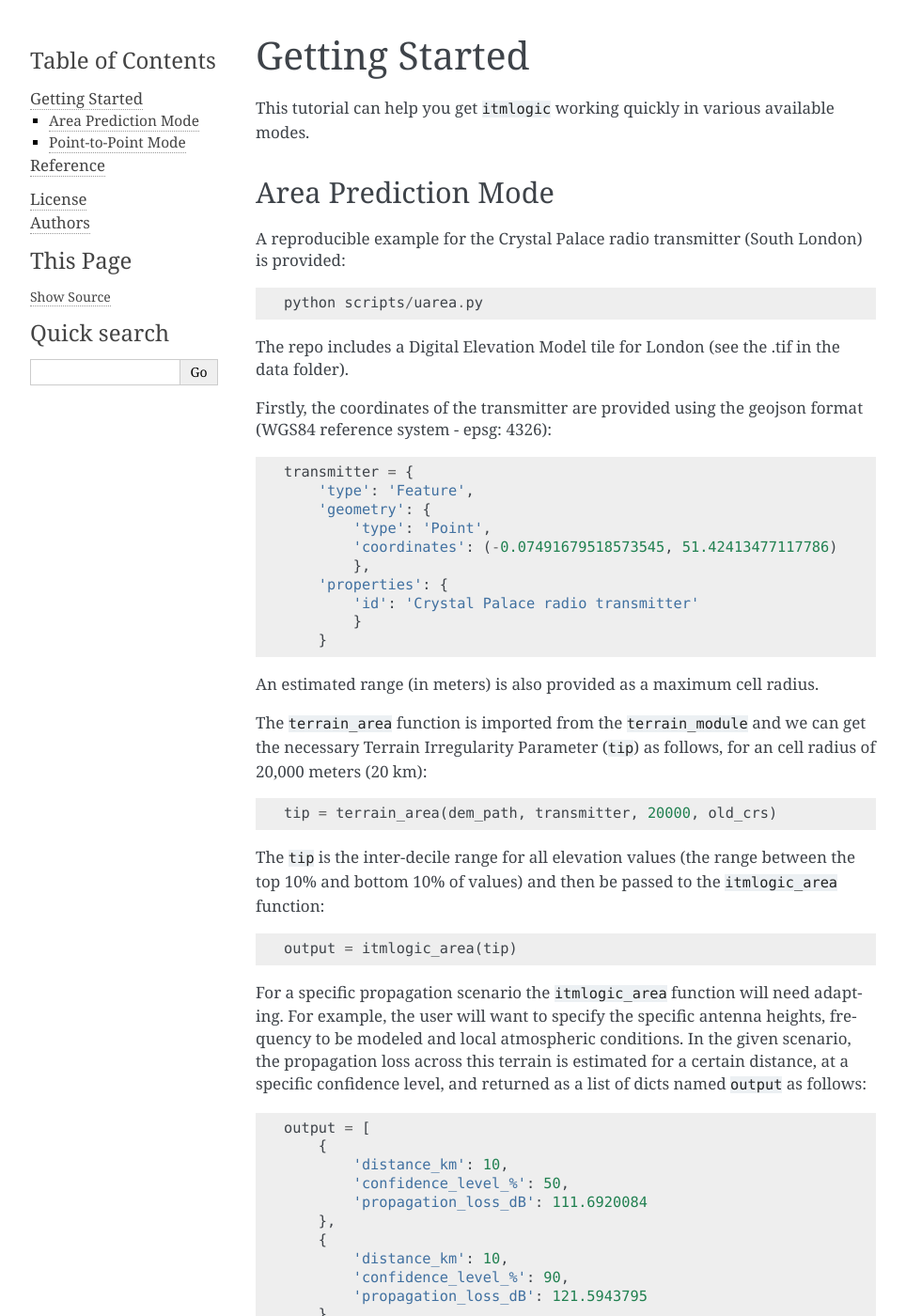
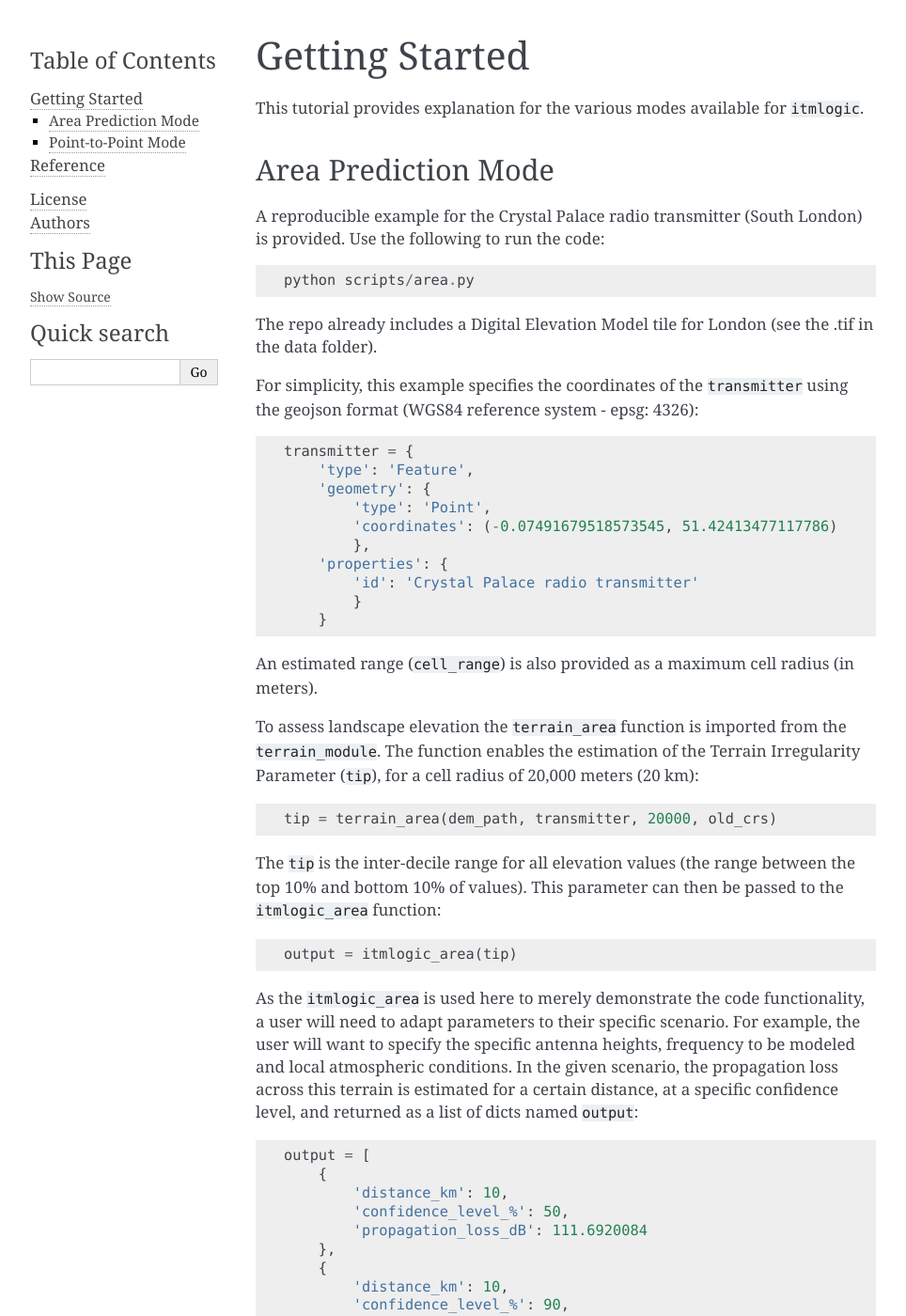
Before and after one commit to edwardoughton/itmlogic, a Sphinx documentation site: the page built from docs/getting-started.rst, in a window 1280 px wide and 1400 px high. Shown: the whole window at 94% size, without its empty margins (148-1112 px from the left). Built offline with Sphinx 7.4.7, drawn with Linux system fonts in a browser that asks for light colours; the version number could not be read and is left out; some of the changed text lies outside the part shown.

Commit message:
Update docs

```diff
--- a/docs/getting-started.rst
+++ b/docs/getting-started.rst
@@ -2,21 +2,23 @@
 Getting Started
 ===============
 
-This tutorial can help you get ``itmlogic`` working quickly in various available modes.
+This tutorial provides explanation for the various modes available for ``itmlogic``.
 
 Area Prediction Mode
 --------------------
 
-A reproducible example for the Crystal Palace radio transmitter (South London) is provided:
+A reproducible example for the Crystal Palace radio transmitter (South London) is provided.
+Use the following to run the code:
 
 .. code-block:: python
 
-    python scripts/uarea.py
+    python scripts/area.py
 
-The repo includes a Digital Elevation Model tile for London (see the .tif in the data folder).
+The repo already includes a Digital Elevation Model tile for London (see the .tif in the
+data folder).
 
-Firstly, the coordinates of the transmitter are provided using the geojson format (WGS84
-reference system - epsg: 4326):
+For simplicity, this example specifies the coordinates of the ``transmitter`` using the geojson
+format (WGS84 reference system - epsg: 4326):
 
 .. code-block:: python
 
@@ -31,28 +33,29 @@ reference system - epsg: 4326):
             }
         }
 
-An estimated range (in meters) is also provided as a maximum cell radius.
+An estimated range (``cell_range``) is also provided as a maximum cell radius (in meters).
 
-The ``terrain_area`` function is imported from the ``terrain_module`` and we can get the
-necessary Terrain Irregularity Parameter (``tip``) as follows, for an cell radius of 20,000
-meters (20 km):
+To assess landscape elevation the ``terrain_area`` function is imported from the
+``terrain_module``. The function enables the estimation of the Terrain Irregularity Parameter
+(``tip``), for a cell radius of 20,000 meters (20 km):
 
 .. code-block:: python
 
     tip = terrain_area(dem_path, transmitter, 20000, old_crs)
 
 The ``tip`` is the inter-decile range for all elevation values (the range between the top
-10% and bottom 10% of values) and then be passed to the ``itmlogic_area`` function:
+10% and bottom 10% of values). This parameter can then be passed to the ``itmlogic_area``
+function:
 
 .. code-block:: python
 
     output = itmlogic_area(tip)
 
-For a specific propagation scenario the ``itmlogic_area`` function will need adapting. For
-example, the user will want to specify the specific antenna heights, frequency to be modeled
-and local atmospheric conditions. In the given scenario, the propagation loss across this
-terrain is estimated for a certain distance, at a specific confidence level, and returned
-as a list of dicts named ``output`` as follows:
+As the ``itmlogic_area`` is used here to merely demonstrate the code functionality, a user will
+need to adapt parameters to their specific scenario. For example, the user will want to
+specify the specific antenna heights, frequency to be modeled and local atmospheric conditions.
+In the given scenario, the propagation loss across this terrain is estimated for a certain
+distance, at a specific confidence level, and returned as a list of dicts named ``output``:
 
 .. code-block:: python
 
```
Also changed, not shown: other parts of docs/getting-started.rst (+2 -2 lines), docs/index.rst (+25 -14 lines).
